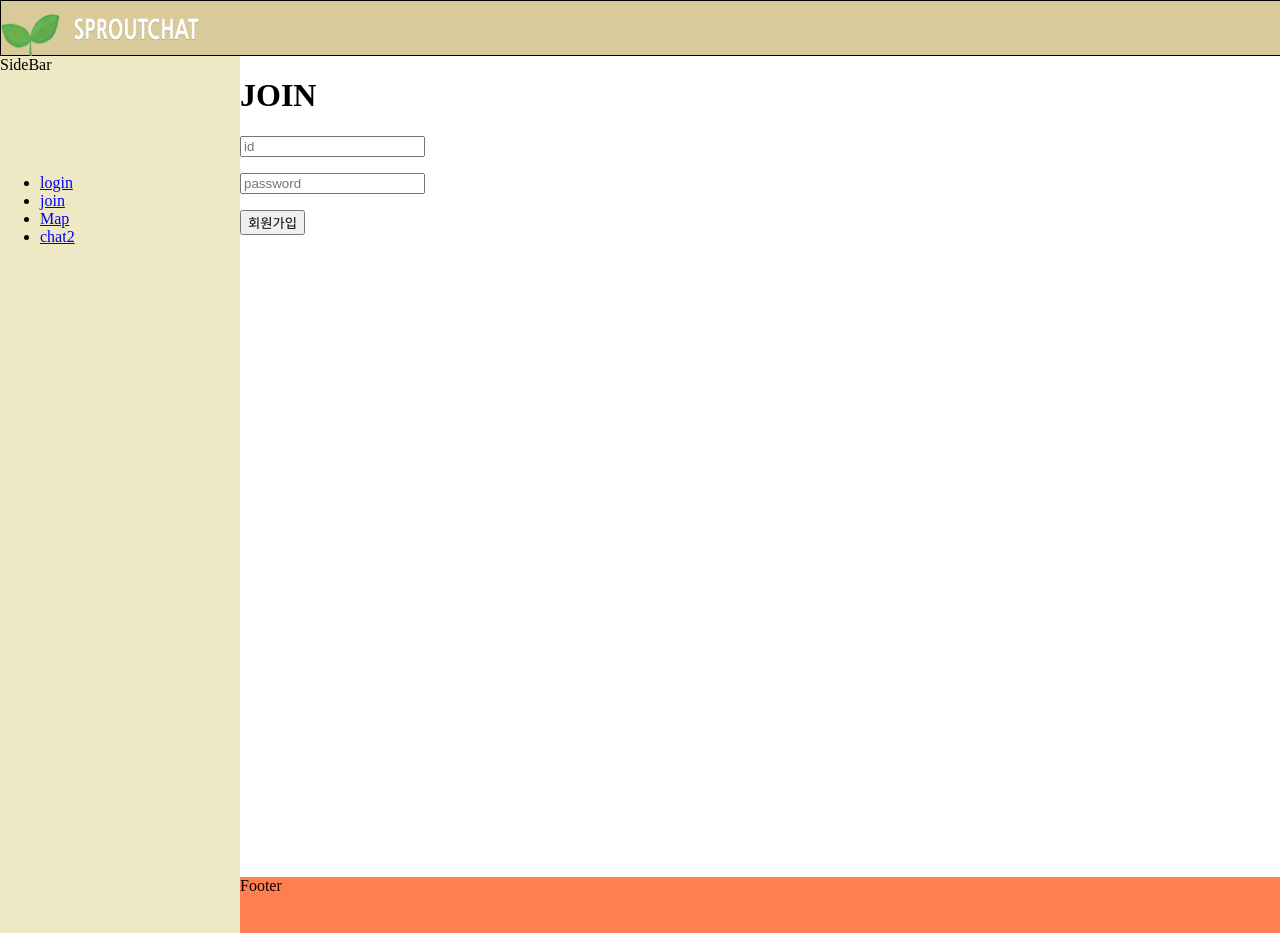
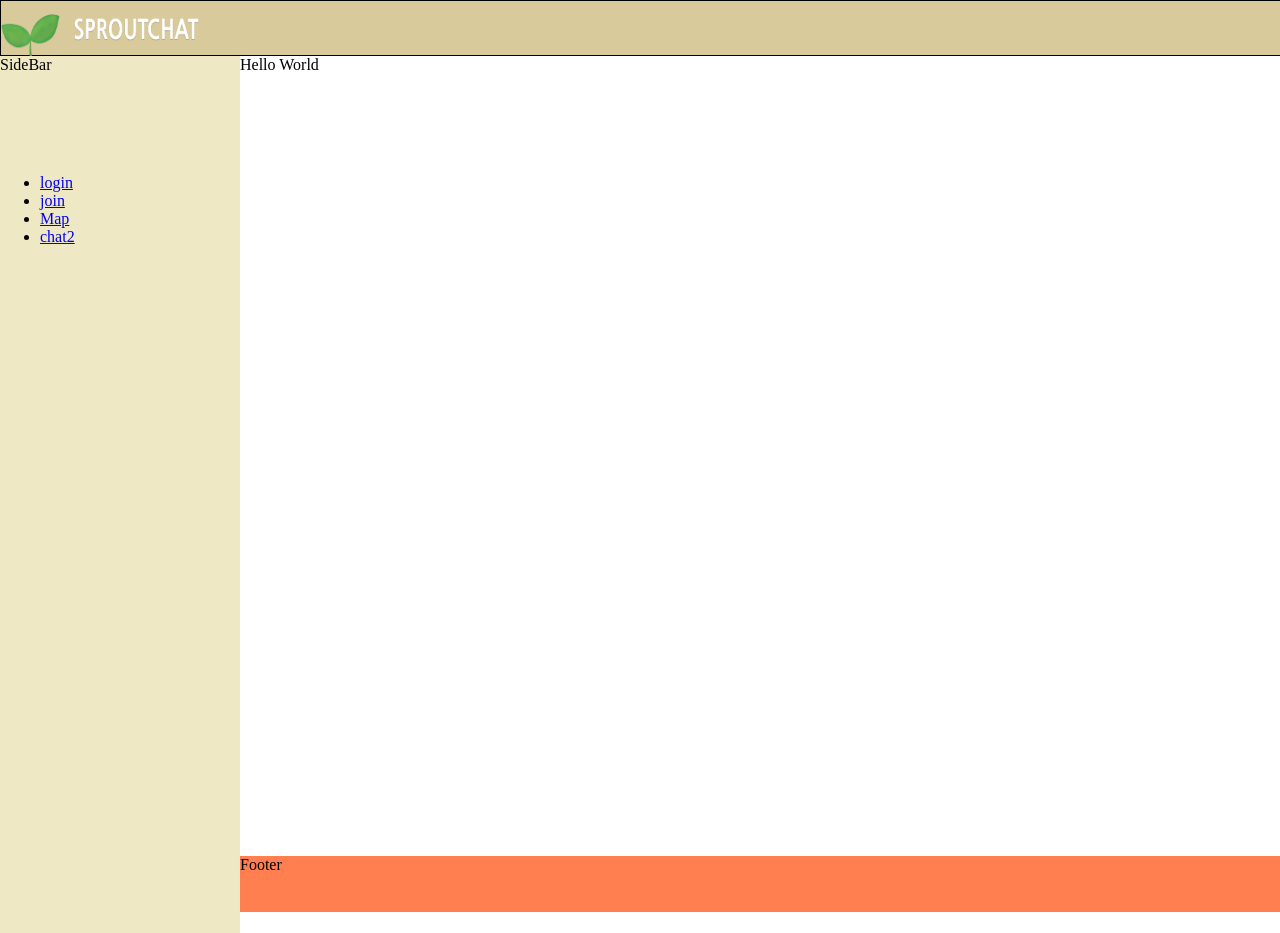
Before and after one commit to sn-spotchat/sproutchat, a React (Create React App) app: page /join in a window 1280 px wide. After the commit the page ends 912 px from the top, so only its background shows below. Built offline with nearby package versions, Linux system fonts and the light colour scheme; no server answers.

Commit message:
make test code in join.js

```diff
--- a/src/App.js
+++ b/src/App.js
@@ -17,6 +17,7 @@ function App() {
   return (
     <Router>
       <Switch>
+        <Redirect exact from="/" to="/home" />
         <Redirect exact from="/sproutchat" to="/home" />
         <RouteWithLayout
           path="/home"
--- a/src/index.js
+++ b/src/index.js
@@ -1,6 +1,9 @@
 import React from 'react';
 import ReactDOM from 'react-dom';
 import App from './App';
+import socketio from 'socket.io-client';
+const socket = socketio.connect('http://localhost:3001')
+
 
 ReactDOM.render(
   <React.StrictMode> {/*안의 컴포넌트에 대한 안정성 검사*/ }
--- a/src/routes/Board/join.js
+++ b/src/routes/Board/join.js
@@ -8,14 +8,40 @@ import styled from 'styled-components';
 const Container = styled.div`
 `;
 
+class Join extends React.Component {
+
+  constructor(props) {
+      super(props);
+      this.state = {
+          username:null
+      };
+  }
+  componentDidMount() {
+    fetch('http://localhost:3001/api')
+        .then(res=>res.json())
+        .then(data=>this.setState({username:data.username}));
+  }
+render() {
+  const {username} = this.state;
+  return (
+      <div className="App">
+        <header className="App-header">
+          {username ? `Hello ${username}` : 'Hello World'}
+        </header>
+      </div>
+  );
+  ;
+}
+}
+
 /* Main Component */
-const Join = props => {
-  /* Props */
+/*const Join = props => {
+
   const {
     className,
   } = props;
 
-  /* Renderer */
+
   return (
     <Container className={ className }>
         <form>
@@ -28,10 +54,10 @@ const Join = props => {
   );
 }
 
-/* Main Component Settings */
+
 Join.propTypes = {
   className: PropTypes.string,
 }
-
+*/
 /* Exports */
 export default Join;
```
Also changed, not shown: src/chat/Server.js (+14 -3 lines).
